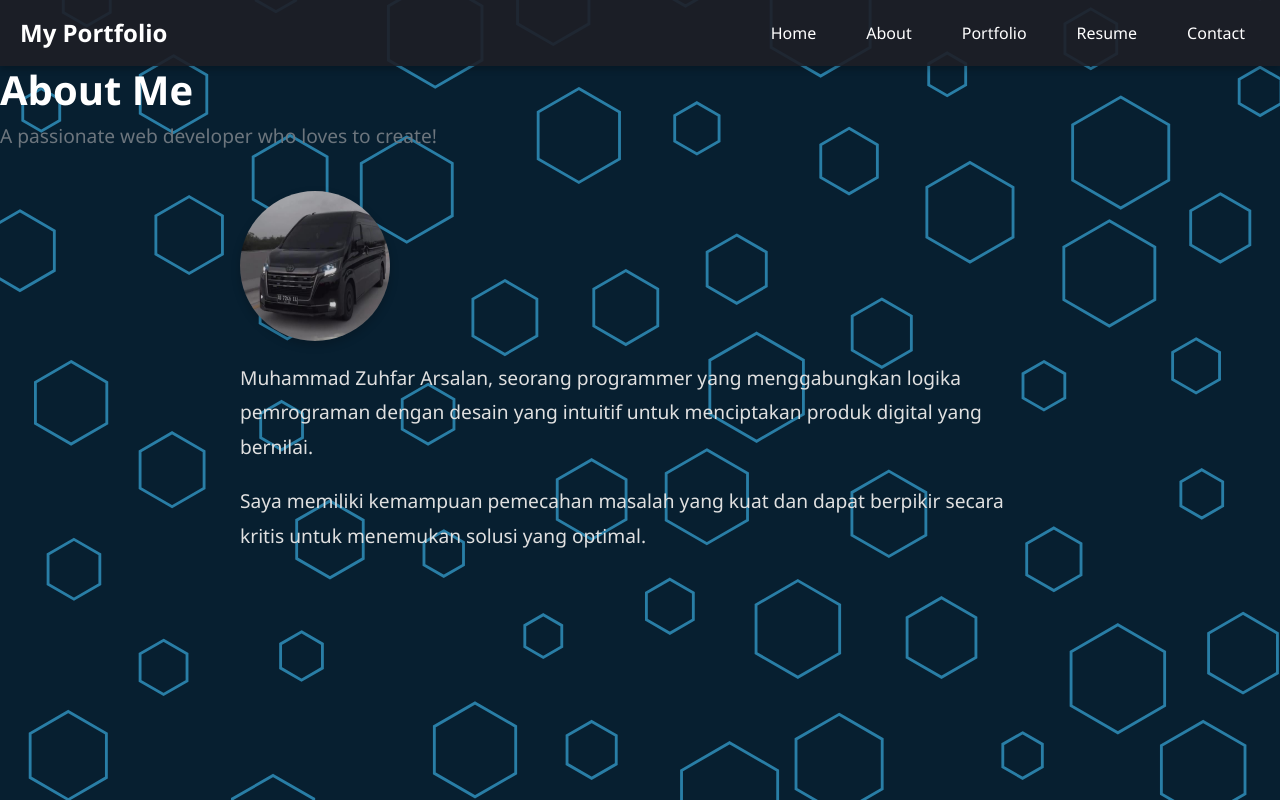
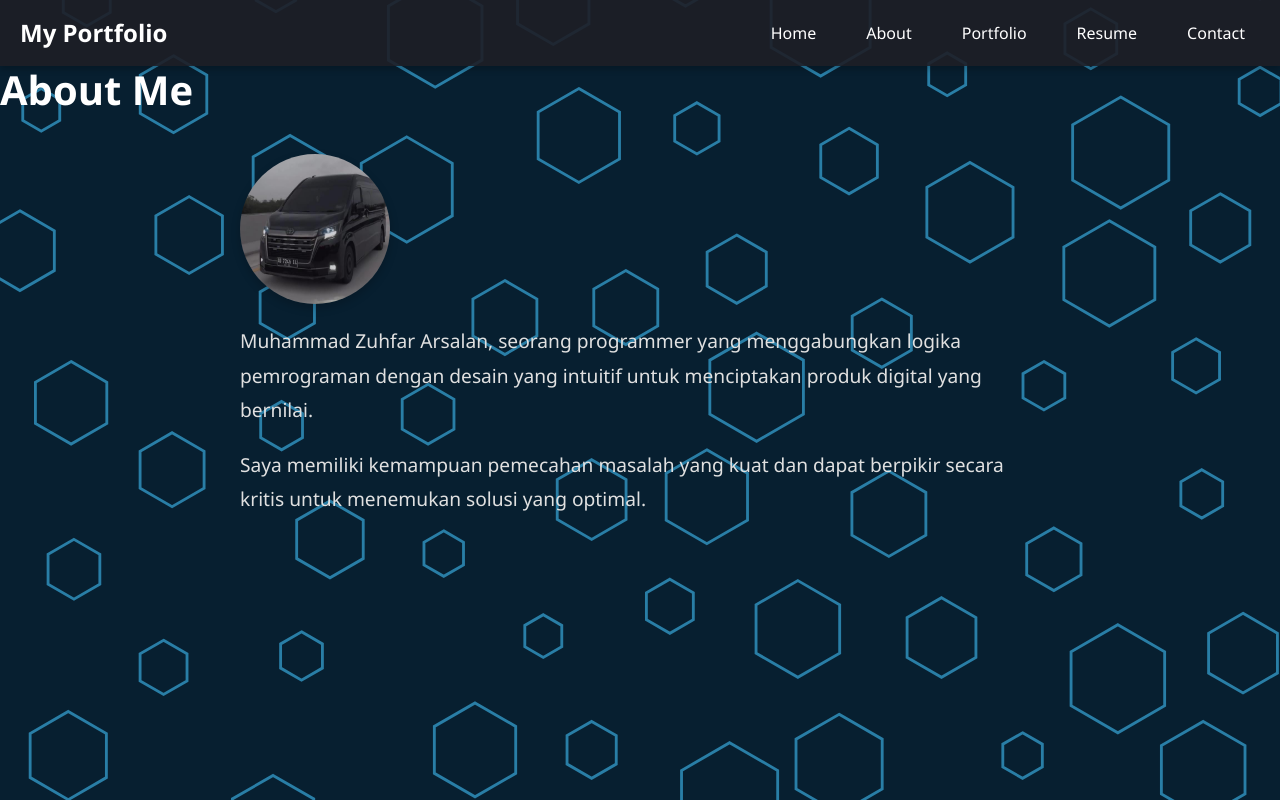
Before and after one commit to zufarajah/responsi_1, a React (Create React App) app: page /about in a window 1280 px wide. Built offline with nearby package versions, Linux system fonts and the light colour scheme.

Commit message:
Update About.js

```diff
--- a/src/components/About.js
+++ b/src/components/About.js
@@ -6,7 +6,6 @@ const About = () => {
     <div className="about-container">
       <div className="about-header">
         <h2>About Me</h2>
-        <p className="about-subtitle">A passionate web developer who loves to create!</p>
       </div>
 
       <div className="about-content">
```
